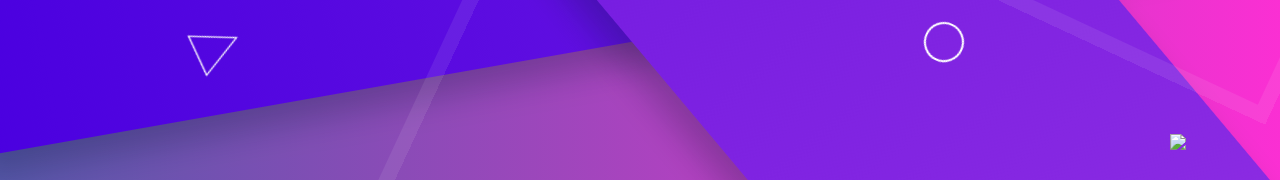
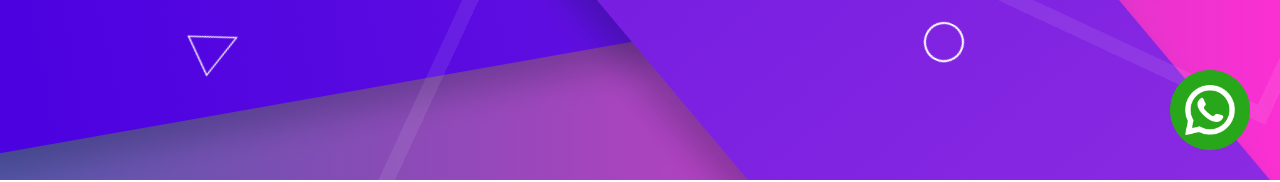
Before and after one commit to nickfromit/Link5G, a plain HTML site: page index.html in a window 1280 px wide. Shown: the part 620-802 px from the top of the page. Drawn offline with nearby package versions, Linux system fonts and the light colour scheme.

Commit message:
Update index.html

```diff
--- a/index.html
+++ b/index.html
@@ -406,7 +406,7 @@
 	<!-- Main JS -->
 	<script src="js/app.min.js "></script>
 	<script src="//localhost:35729/livereload.js"></script>
-    <a href="https://wa.me/5562998263101"><img class="wpp"  src="/roxy/img/whatsapp.png"></a>
+    <a href="https://wa.me/5562998263101"><img class="wpp"  src="/img/whatsapp.png"></a>
     <script>
         function whatsapp(){
         var name = document.getElementById("name").value;
```
